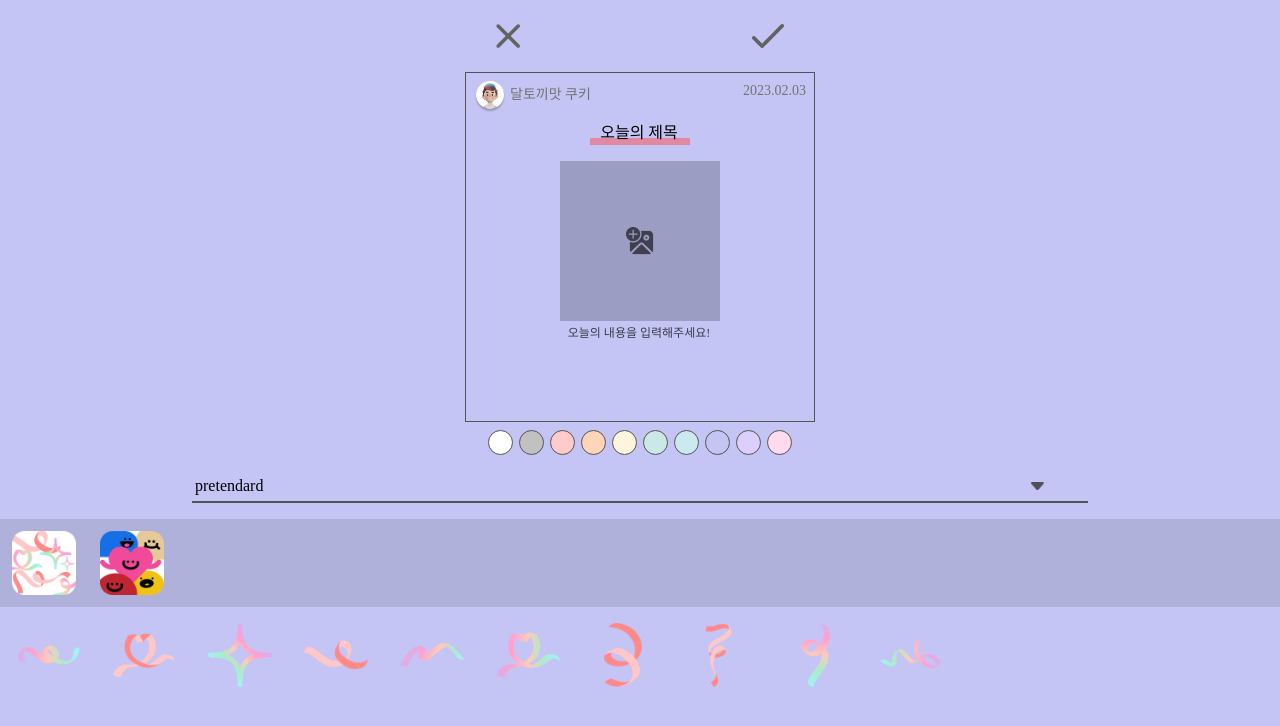
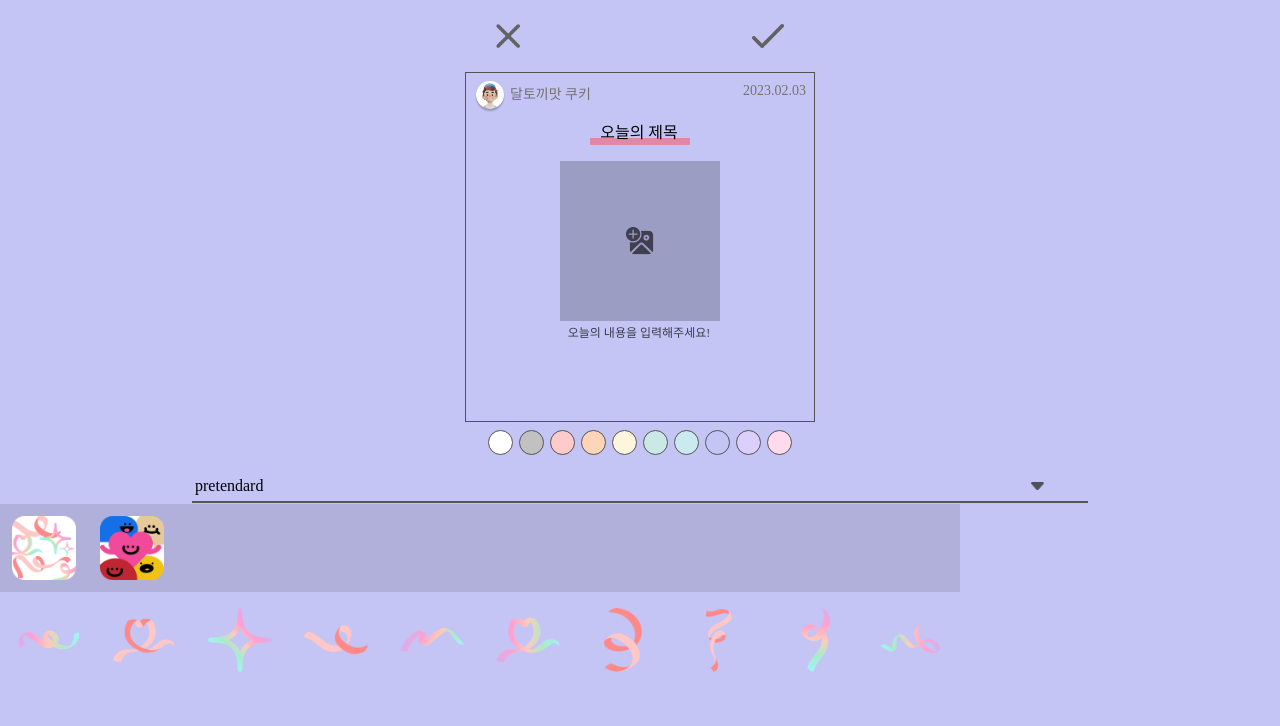
Before and after one commit to wjdgusaho/Damda, a React (Create React App) app in the folder frontend/client/: page /card in a window 1280 px wide. Shown: the top 726 px of the page. Built offline with nearby package versions, Linux system fonts and the light colour scheme; a web font is replaced by a local one.

Commit message:
feat. 카드 작성 스티커영역 fixed 적용

```diff
--- a/frontend/client/src/components/Card.tsx
+++ b/frontend/client/src/components/Card.tsx
@@ -360,7 +360,7 @@ const Card = function () {
           </Option>
         </FontSelect>
       </div>
-      <div>
+      <div className="fixed bottom-0">
         <div className="bg-black bg-opacity-10 mt-4 flex flex-nowrap overflow-y-auto">
           {stickerList.length !== 0 &&
             stickerList.map((s: StickerType) => (
@@ -373,7 +373,7 @@ const Card = function () {
               />
             ))}
         </div>
-        <div className="flex h-64 w-full flex-wrap overflow-x-auto content-start">
+        <div className="flex h-52 w-full flex-wrap overflow-x-auto content-start">
           {matchingSticker &&
             Object.values(matchingSticker.sticker).map(
               (stickerImage, index) => (
```
